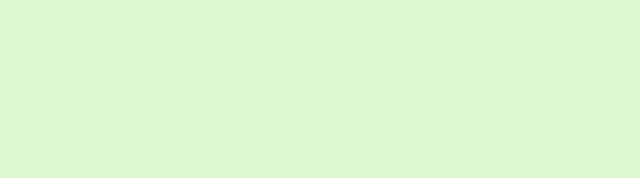
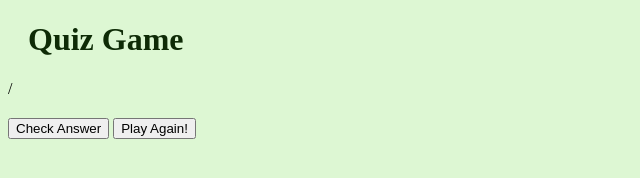
Before and after one commit to swetachovatiya23/Milestone-project-I, a website: page public/index.html in a window 1280 px wide. Shown: the whole page, without its empty margins (0-640 px from the left). Drawn offline with Linux system fonts and the light colour scheme.

Commit message:
html added

```diff
--- a/public/index.html
+++ b/public/index.html
@@ -13,9 +13,33 @@
 </head>
 
 <body class = "flex">
+    <div class = "wrapper">
+        <div class = "game-container">
+            <div class = "game-head">
+                <h1 class = "game-title">Quiz Game</h1>
+                <div class = "game-score flex">
+                    <span id = "correct-score"></span>/<span id = "total-question"></span>
+                </div>
+            </div>
+            <div class = "game-body">
+                <h2 class = "game-question" id = "question"><!--What is the full form of HTTP? --></h2>
+                <ul class = "game-options">
+                    <!-- <li>1. Hyper text transfer package</li>
+                    <li>2. Hyper text transfer protocol</li>
+                    <li>3. Hyphenation text test program</li>
+                    <li>4. None of the above</li> -->
+                </ul>
+                <div id = "result">
+                </div>
+            </div>
+            <div class = "game-foot">
+                <button type = "button" id = "check-answer">Check Answer</button>
+                <button type = "button" id = "play-again">Play Again!</button>
+            </div>
+        </div>
+    </div>
 
-
-    <!----  link js file  -->
+     <!----  link js file  -->
     <script src = "app.js"></script>
 </body>
 </html>
```
